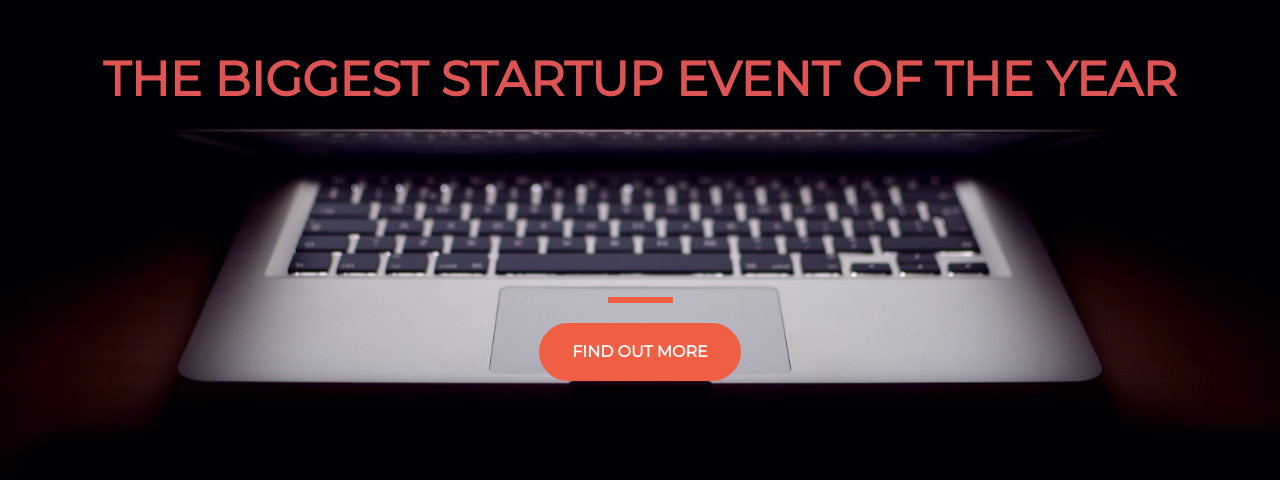
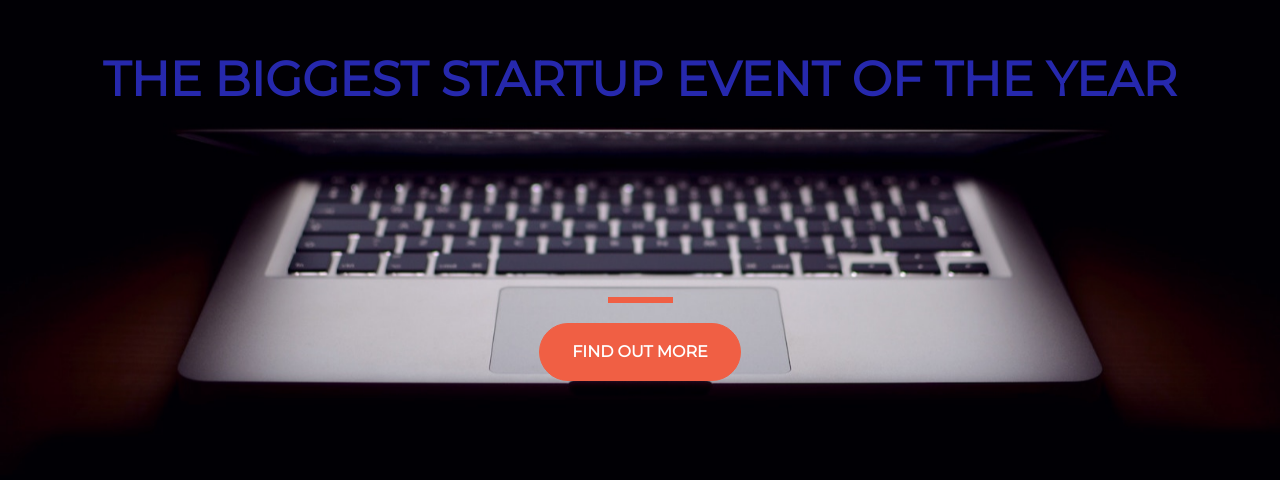
Before and after one commit to fatimampg/startup-of-the-year, a plain HTML site: page index.html in a window 1280 px wide. Shown: the part 184-664 px from the top of the page. Drawn offline with nearby package versions, Linux system fonts and the light colour scheme.

Commit message:
color title

```diff
--- a/style.css
+++ b/style.css
@@ -12,7 +12,7 @@ html {
 
 h1{
   font-size: 3rem;
-  color: #de5454;
+  color: #2628ad;
 
 
 }
```
